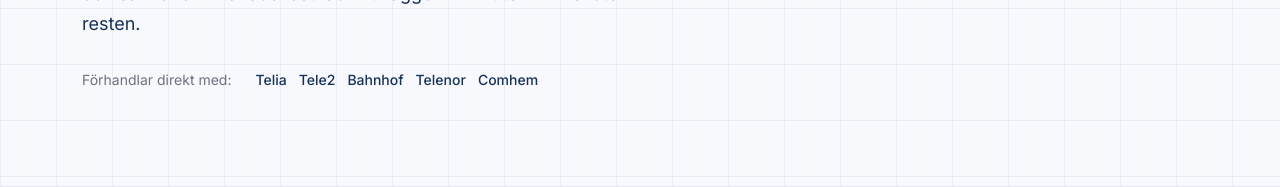
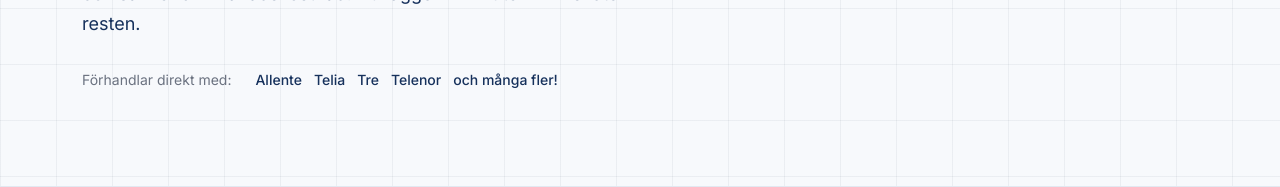
Before and after one commit to MalleBalleCode/NordicSave, a Next.js app: page / in a window 1280 px wide. Shown: the part 449-636 px from the top of the page. Built offline with nearby package versions, Linux system fonts and the light colour scheme.

Commit message:
Update PROVIDERS list with new values

```diff
--- a/app/page.tsx
+++ b/app/page.tsx
@@ -1,7 +1,7 @@
 import LeadForm from "@/components/LeadForm";
 import Link from "next/link";
 
-const PROVIDERS = ["Telia", "Tele2", "Bahnhof", "Telenor", "Comhem"];
+const PROVIDERS = ["Allente", "Telia", "Tre", "Telenor", "och många fler!"];
 
 const CASES = [
   {
```
